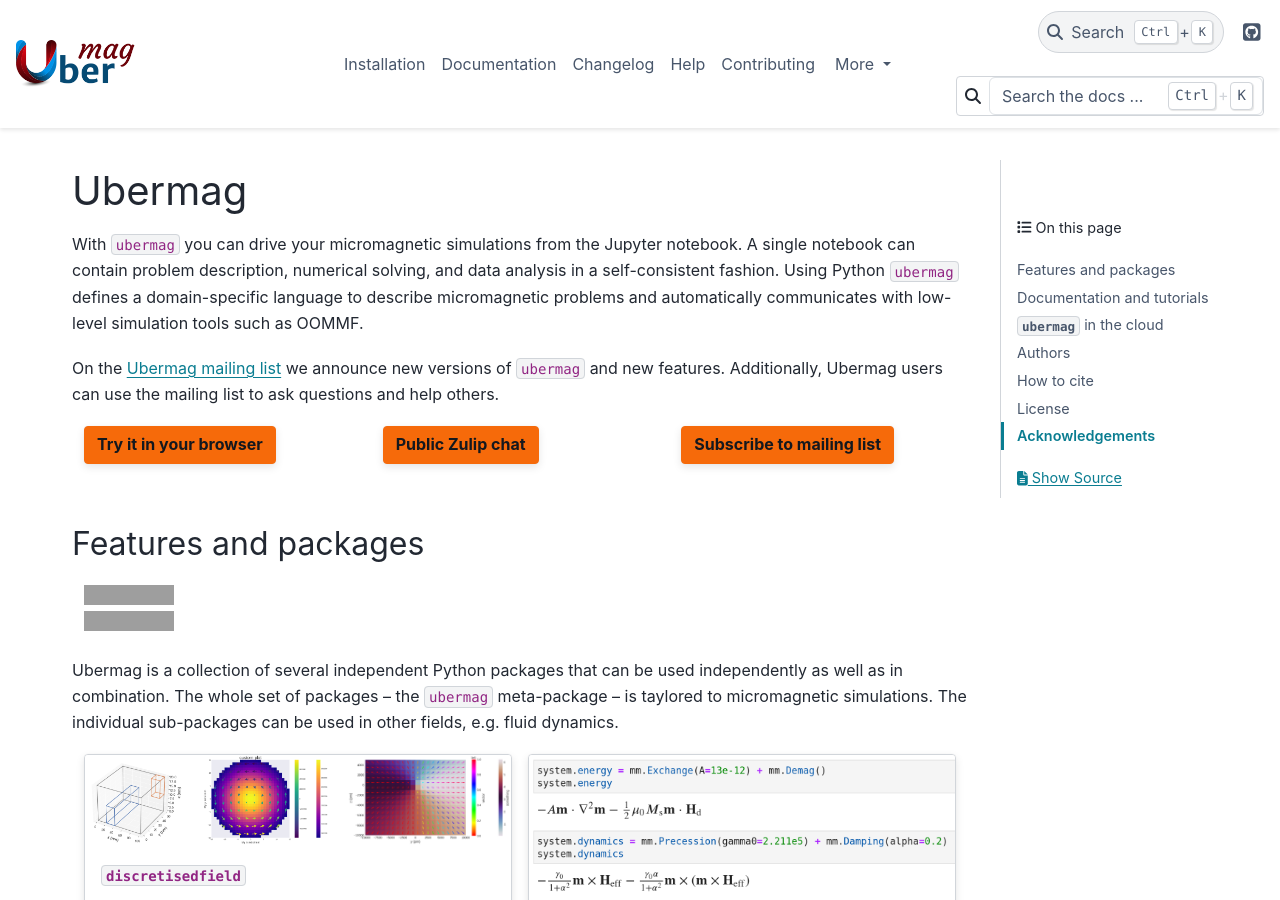
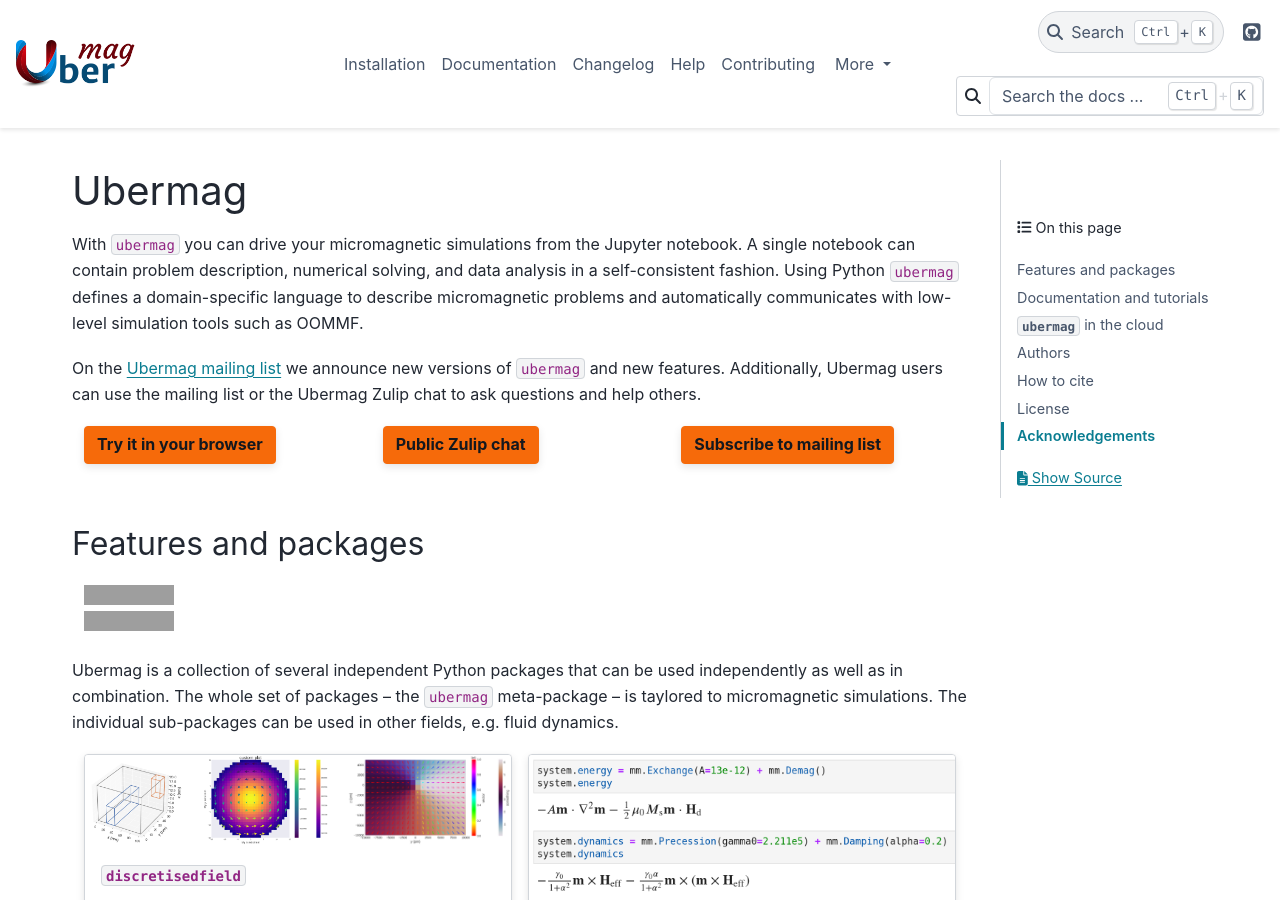
Before and after one commit to ubermag/ubermag.github.io, a Sphinx documentation site: the page built from source/index.rst, in a window 1280 px wide and 900 px high. Built offline with Sphinx 7.4.7 and the PyData theme 0.15.4, drawn with Linux system fonts in a browser that asks for light colours; pages that are not in the unit, such as notebooks, are missing from menus; grey boxes are pictures that could not be loaded.

Commit message:
Mention Zulip in the text on the first page

```diff
--- a/source/index.rst
+++ b/source/index.rst
@@ -25,7 +25,7 @@
 On the `Ubermag mailing list
 <https://listserv.gwdg.de/mailman/listinfo/ubermag-users>`__ we announce new
 versions of ``ubermag`` and new features. Additionally, Ubermag users can use
-the mailing list to ask questions and help others.
+the mailing list or the Ubermag Zulip chat to ask questions and help others.
 
 .. grid:: 1 1 3 3
 
```
